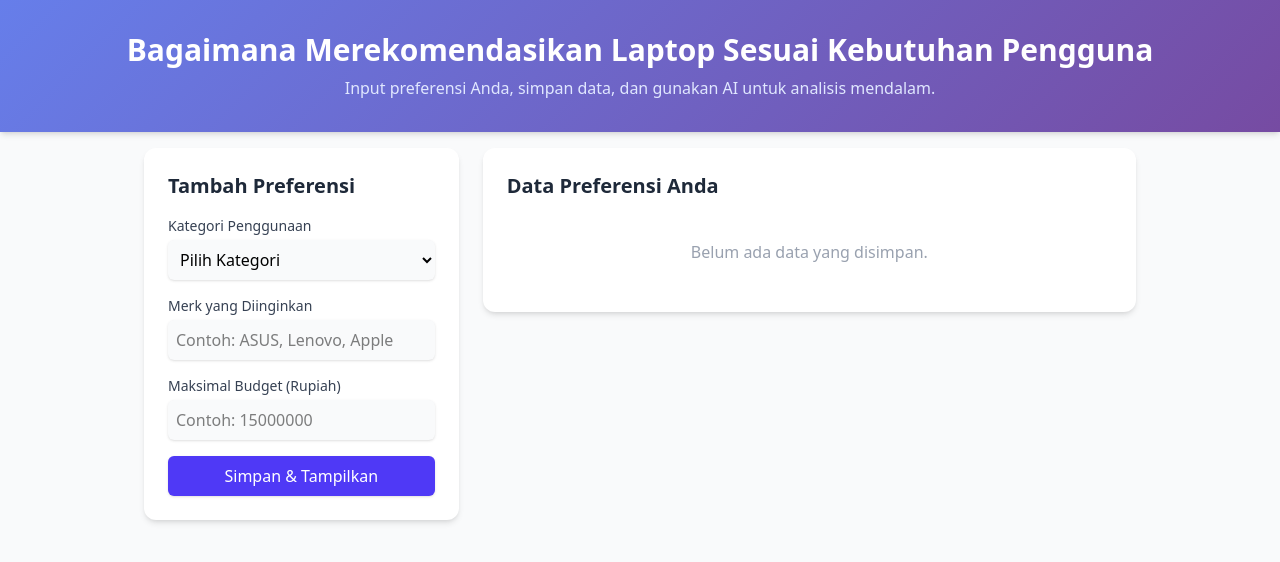
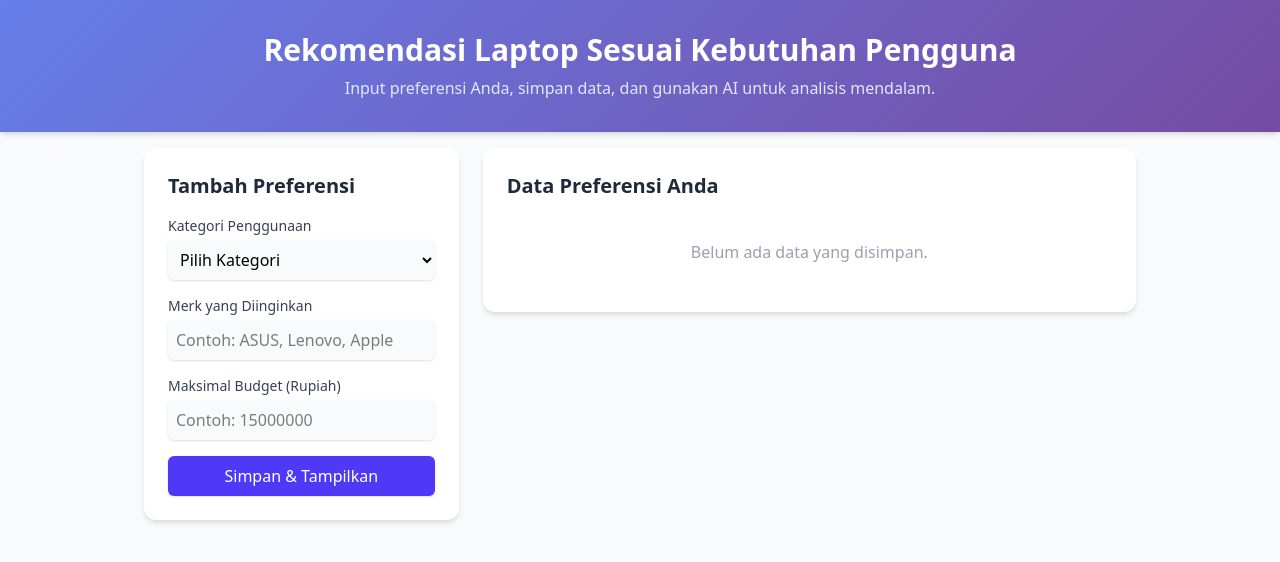
Before and after one commit to maayo25/activity-ai-backend, a plain HTML site: page index.html in a window 1280 px wide. Drawn offline with nearby package versions, Linux system fonts and the light colour scheme.

Commit message:
Update index.html

```diff
--- a/index.html
+++ b/index.html
@@ -14,7 +14,7 @@
 <body class="bg-gray-50 font-sans min-h-screen">
 
     <header class="gradient-bg text-white py-8 px-4 shadow-md text-center">
-        <h1 class="text-3xl font-bold">Bagaimana Merekomendasikan Laptop Sesuai Kebutuhan Pengguna</h1>
+        <h1 class="text-3xl font-bold">Rekomendasi Laptop Sesuai Kebutuhan Pengguna</h1>
         <p class="text-indigo-100 mt-2">Input preferensi Anda, simpan data, dan gunakan AI untuk analisis mendalam.</p>
     </header>
 
```
